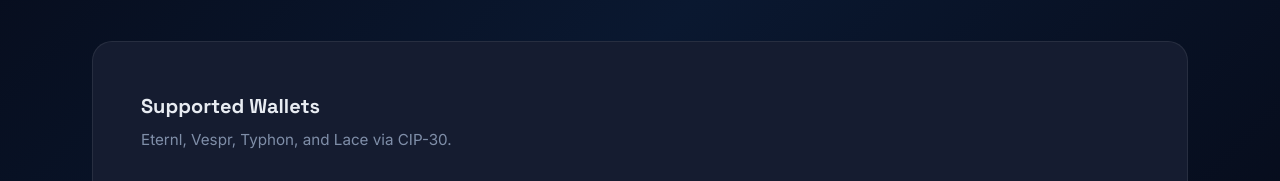
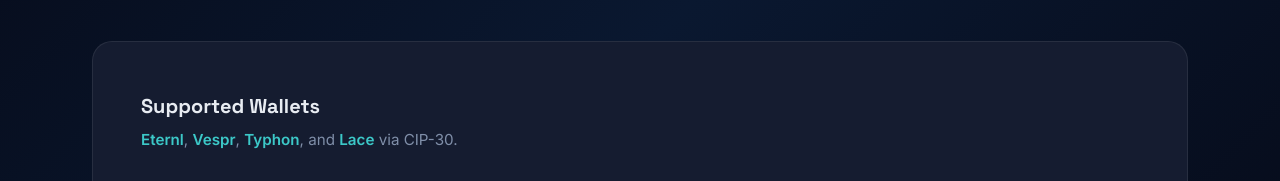
Before and after one commit to 36thchambersoftware/preeb-cloud, a plain HTML site: page index.html in a window 1280 px wide. Shown: the part 5220-5401 px from the top of the page. Drawn offline with Linux system fonts and the light colour scheme; no server answers.

Commit message:
Adding links to relevent wallets

```diff
--- a/index.html
+++ b/index.html
@@ -382,7 +382,13 @@
         <div class="wallet-panel__top">
           <div>
             <h3>Supported Wallets</h3>
-            <p>Eternl, Vespr, Typhon, and Lace via CIP-30.</p>
+            <p>
+              <a href="https://eternl.io/app/mainnet/welcome" target="_blank" rel="noopener">Eternl</a>,
+              <a href="https://vespr.xyz/" target="_blank" rel="noopener">Vespr</a>,
+              <a href="https://typhonwallet.io/" target="_blank" rel="noopener">Typhon</a>, and
+              <a href="https://www.lace.io/" target="_blank" rel="noopener">Lace</a>
+              via CIP-30.
+            </p>
           </div>
           <div class="wallet-buttons" id="wallet-buttons"></div>
         </div>
--- a/styles.css
+++ b/styles.css
@@ -898,6 +898,17 @@
   font-size: 0.95rem;
 }
 
+.wallet-panel__top p a {
+  color: var(--color-cyan);
+  text-decoration: none;
+  font-weight: 600;
+}
+
+.wallet-panel__top p a:hover {
+  color: #7ddede;
+  text-decoration: none;
+}
+
 .wallet-buttons {
   display: flex;
   gap: var(--space-sm);
```
